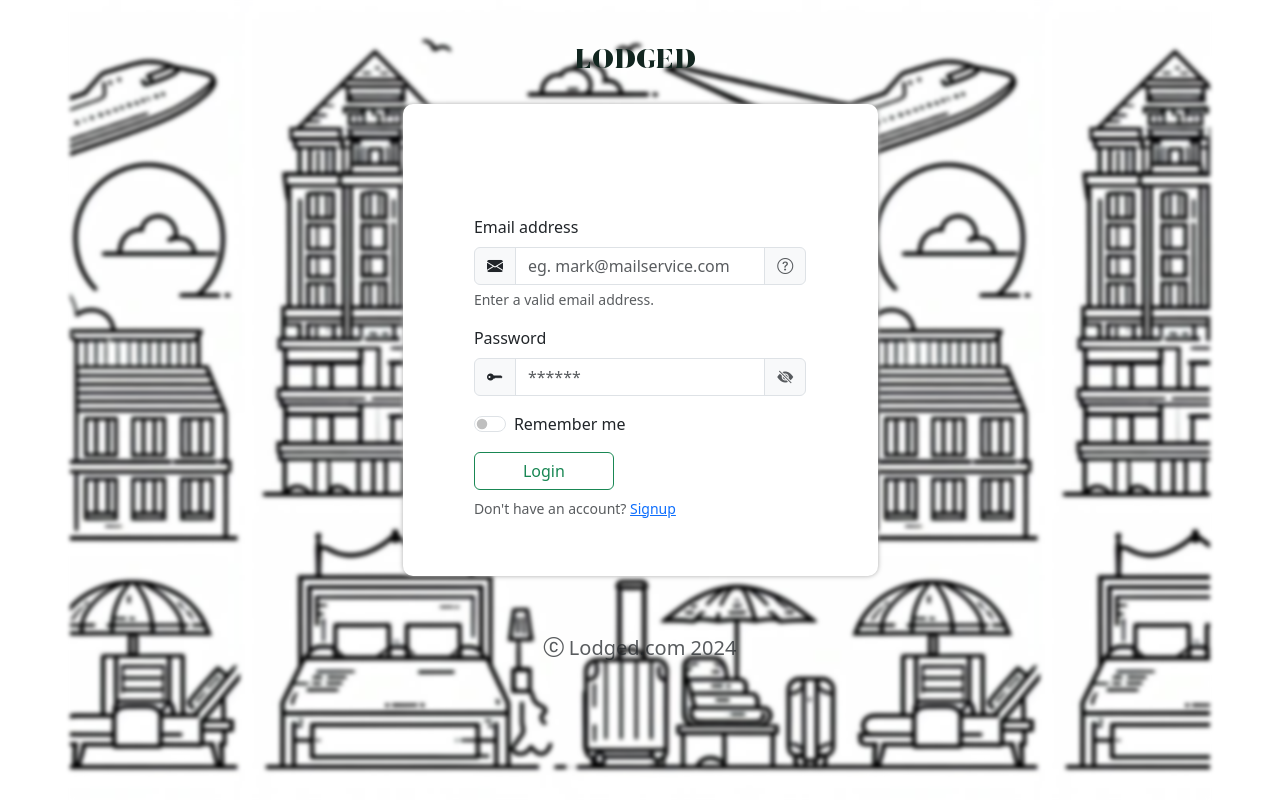
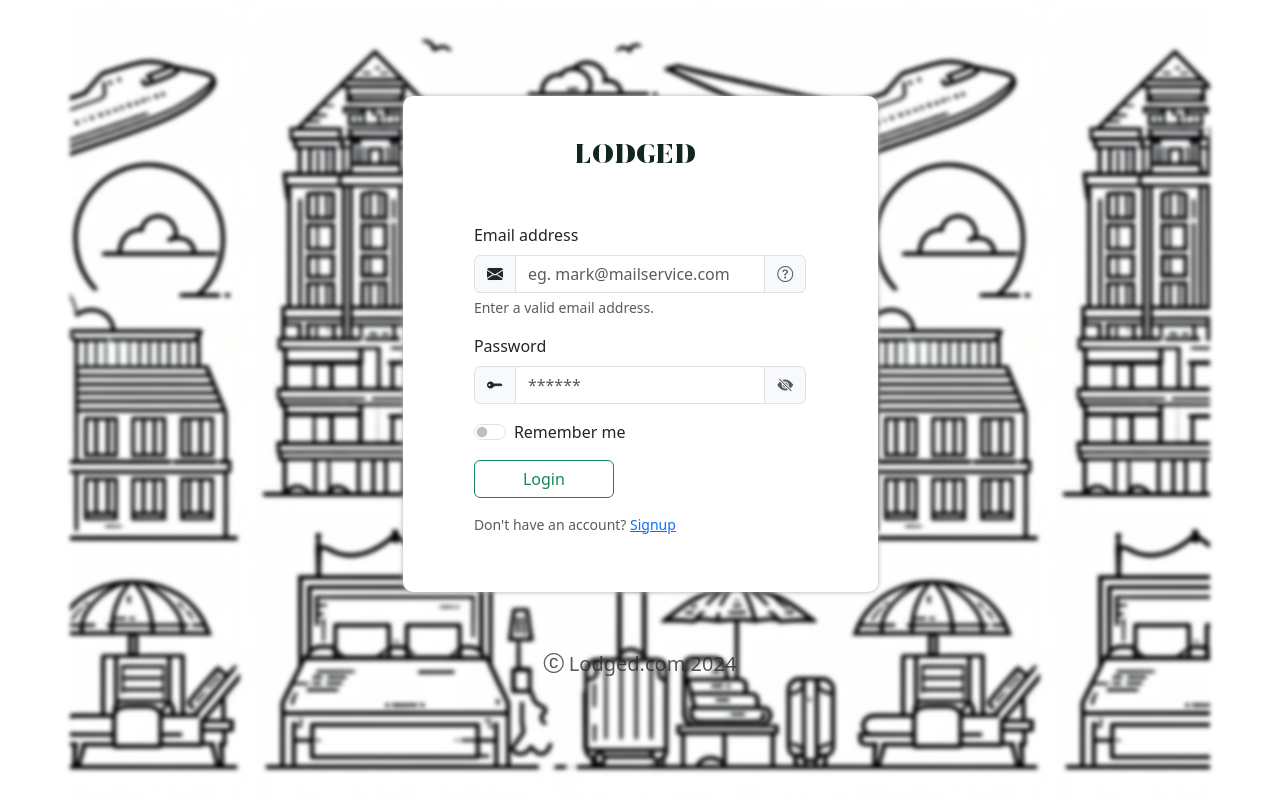
Before and after one commit to Bolang-Lonson/lodged, a React (Create React App) app: page /login in a window 1280 px wide. Built offline with nearby package versions, Linux system fonts and the light colour scheme.

Commit message:
put lodged logo inside form-box

```diff
--- a/src/Components/Login/login.jsx
+++ b/src/Components/Login/login.jsx
@@ -48,8 +48,9 @@ const Login = () => {
   return (
     <div className='container body'>
       <div className='bg-blur'>
-      <div className='row pt-4 text-center'>
-        <div className='col'>
+        <div className='row align-items-center justify-content-center pt-5'>
+          <div className='col-11 col-md-8 col-lg-5 mx-auto mt-5 form_box container'>
+            <div className='row text-center'>
               <a href='/'>
                 <img
                   src={drklogo}
@@ -57,12 +58,6 @@ const Login = () => {
                   className='img-fluid'
                 />
               </a>
-        </div>
-      </div>
-      <div className='row'>
-        <div className='col-11 col-md-8 col-lg-5 mx-auto mt-0 form_box container'>
-          <div className='row'>
-            <div className='col-8 mx-auto'><h1 className="text-center mb-3">Login</h1></div>
             </div>
             <div className='row'>
               <form onSubmit={handleSubmit} className='col-md-9 col-10 mx-auto mt-4'>
@@ -150,7 +145,7 @@ const Login = () => {
                   <label className="form-check-label" htmlFor="rem-check">Remember me</label>
                 </div>
                 <button type="submit" className="btn btn-outline-success px-5">Login</button>
-              <div className='form-text pt-1'>Don't have an account? <a href='/signup'>Signup</a></div>
+                <div className='form-text mt-3'>Don't have an account? <a href='/signup'>Signup</a></div>
               </form>
             </div>
           </div>
```
Lines whose indentation alone changed are shown as unchanged.
